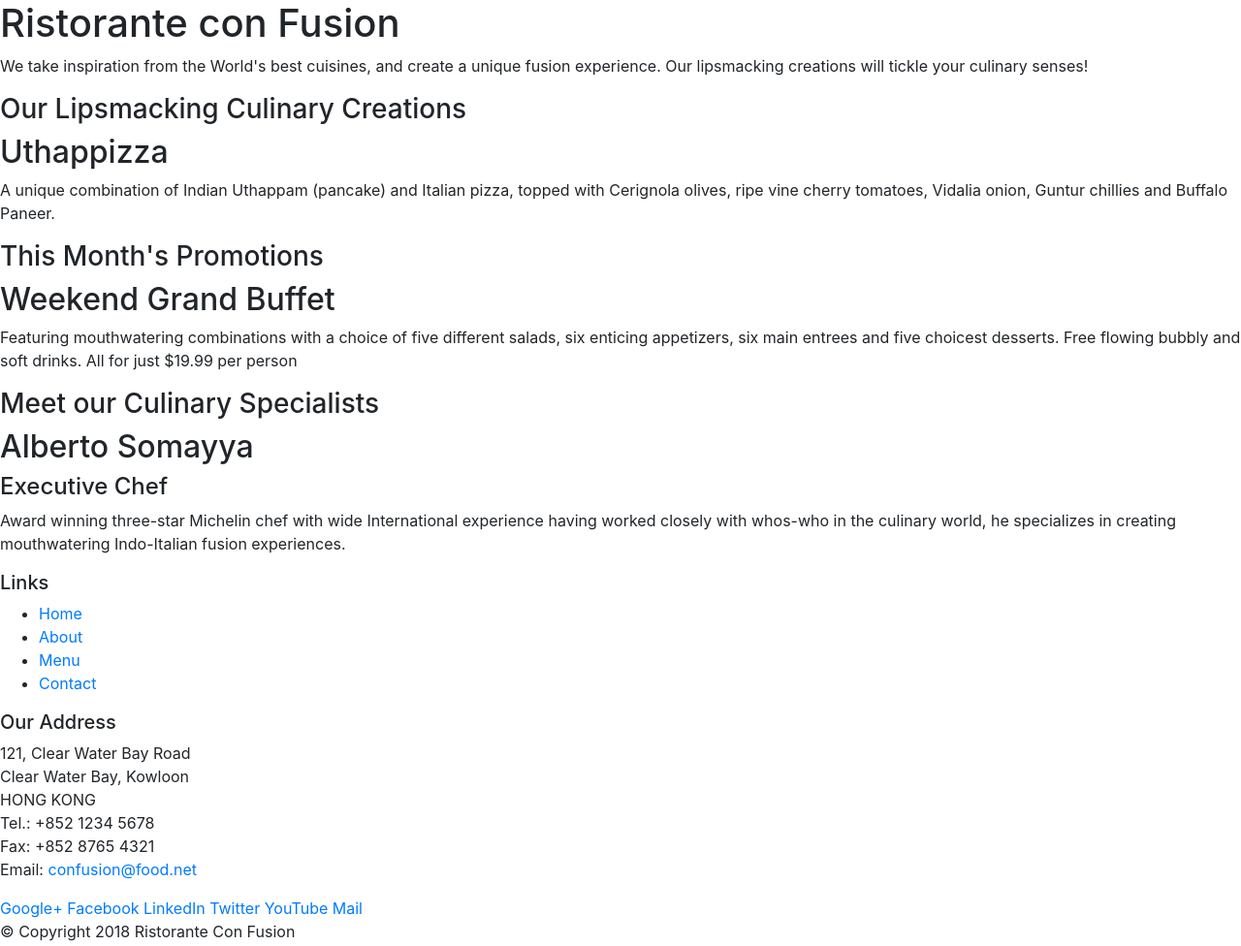
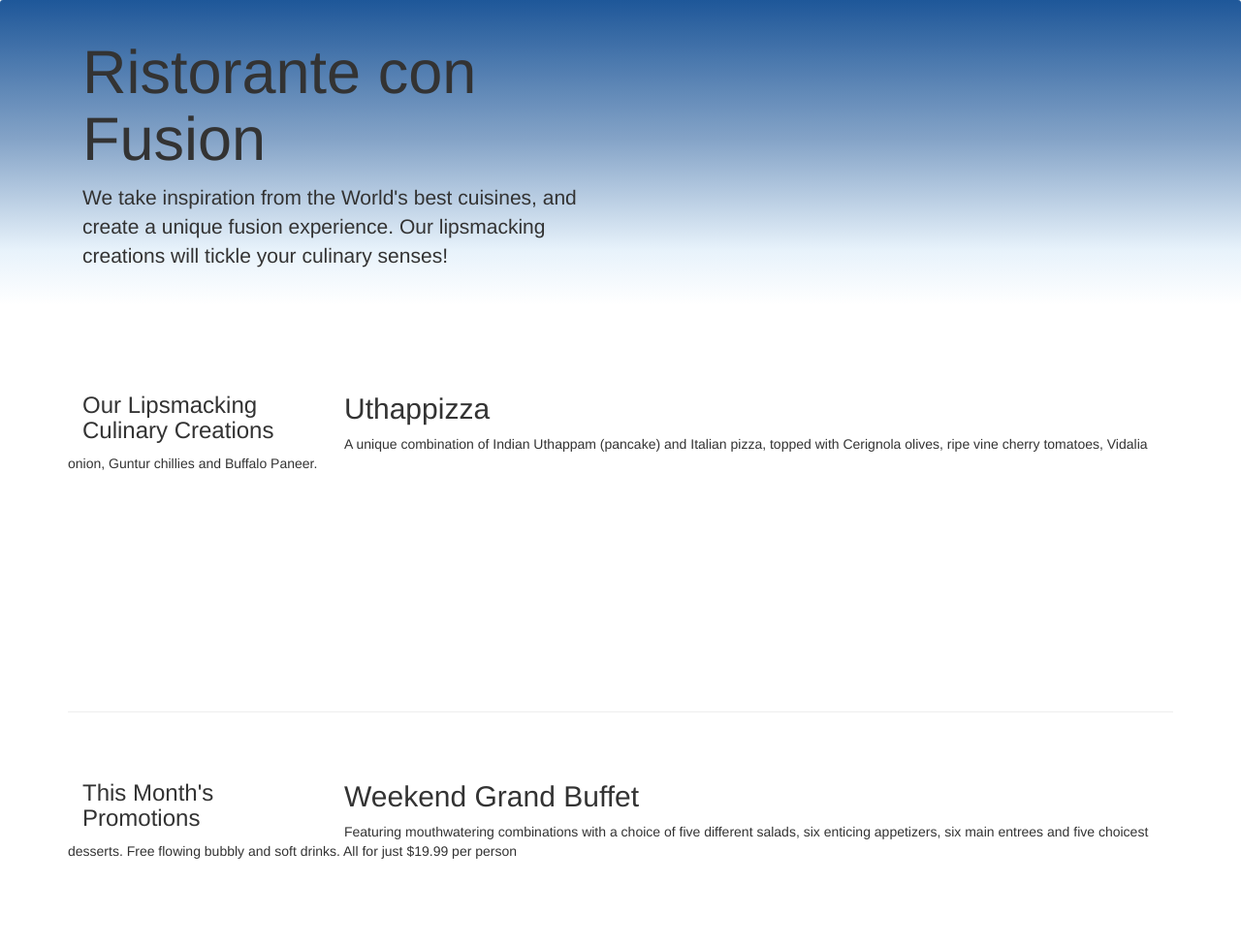
Before and after one commit to aadityas201/bootstrap, a plain HTML site: page index.html in a window 1280 px wide. Shown: the top 976 px of the page at 97% size. Drawn offline with nearby package versions, Linux system fonts and the light colour scheme.

Commit message:
end of 1st week

```diff
--- /dev/null
+++ b/css/styles.css
@@ -0,0 +1,40 @@
+.row-header {
+    margin: 0 auto;
+    padding: 0 auto;
+}
+.row-content {
+    margin: 0 auto;
+    padding: 50px 0;
+    border-bottom: 1px ridge;
+    min-height: 400px;
+}
+
+.footer {
+    background-color: #dbebb1;
+    margin: 0 auto;
+    padding: 20px 0;
+}
+
+.jumbotron {
+
+    padding: 2rem 1rem;
+
+    margin-bottom: 2rem;
+
+    background-color: #e9ecef;
+
+    border-radius: 0.3rem;
+
+
+    background: -moz-linear-gradient(top, rgba(30,87,153,1) 0%, rgba(30,87,153,0.54) 46%, rgba(125,185,232,0.18) 82%, rgba(125,185,232,0) 100%); /* FF3.6-15 */
+
+    background: -webkit-linear-gradient(top, rgba(30,87,153,1) 0%,rgba(30,87,153,0.54) 46%,rgba(125,185,232,0.18) 82%,rgba(125,185,232,0) 100%); /* Chrome10-25,Safari5.1-6 */
+
+    background: linear-gradient(to bottom, rgba(30,87,153,1) 0%,rgba(30,87,153,0.54) 46%,rgba(125,185,232,0.18) 82%,rgba(125,185,232,0) 100%); /* W3C, IE10+, FF16+, Chrome26+, Opera12+, Safari7+ */
+
+}
+.address {
+    font-size: 80%;
+    margin: 0;
+    color: #0f0f0f;
+}
--- a/index.html
+++ b/index.html
@@ -9,71 +9,72 @@
 
     <!-- Bootstrap CSS -->
     <link rel="stylesheet" href="node_modules/bootstrap/dist/css/bootstrap.min.css">
+    <link rel="stylesheet" href="css/styles.css">
     <title>Ristorante Con Fusion</title>
 </head>
 
 <body>
 
-    <header>
-        <div>
-            <div>
-                <div>
+    <header class="jumbotron">
+        <div class="container">
+            <div class="row row-header">
+                <div class="col-12 col-sm-6">
                     <h1>Ristorante con Fusion</h1>
                     <p>We take inspiration from the World's best cuisines, and create a unique fusion experience. Our lipsmacking creations will tickle your culinary senses!</p>
                 </div>
-                <div>
+                <div class="col-12 col-sm-12">
                 </div>
             </div>
         </div>
     </header>
 
-    <div>
-        <div>
-            <div>
+    <div class = "container">
+        <div class="row row-content align-items-center">
+            <div class="col-12 col-sm-4 order-sm-last col-md-3">
                 <h3>Our Lipsmacking Culinary Creations</h3>
             </div>
-            <div>
+            <div class="col col-sm order-sm-first col-md">
                 <h2>Uthappizza</h2>
-                <p>A unique combination of Indian Uthappam (pancake) and Italian pizza, topped with Cerignola olives, ripe vine cherry tomatoes, Vidalia onion, Guntur chillies and Buffalo Paneer.</p>
+                <p class = "d-none d-sm-block">A unique combination of Indian Uthappam (pancake) and Italian pizza, topped with Cerignola olives, ripe vine cherry tomatoes, Vidalia onion, Guntur chillies and Buffalo Paneer.</p>
             </div>
         </div>
 
 
-        <div>
-            <div>
+        <div class="row row-content align-items-center">
+            <div class="col-12 col-sm-4 order-sm-last col-md-3">
                 <h3>This Month's Promotions</h3>
             </div>
-            <div>
+            <div class="col col-sm order-sm-first col-md">
                 <h2>Weekend Grand Buffet</h2>
-                <p>Featuring mouthwatering combinations with a choice of five different salads, six enticing appetizers, six main entrees and five choicest desserts. Free flowing bubbly and soft drinks. All for just $19.99 per person </p>
+                <p class = "d-none d-sm-block">Featuring mouthwatering combinations with a choice of five different salads, six enticing appetizers, six main entrees and five choicest desserts. Free flowing bubbly and soft drinks. All for just $19.99 per person </p>
             </div>
         </div>
 
-        <div>
-            <div>
+        <div class="row row-content align-items-center">
+            <div class="col-12 col-sm-4 order-sm-last col-md-3">
                 <h3>Meet our Culinary Specialists</h3>
             </div>
-            <div>
+            <div class="col col-sm order-sm-first col-md">
                 <h2>Alberto Somayya</h2>
                 <h4>Executive Chef</h4>
-                <p>Award winning three-star Michelin chef with wide International experience having worked closely with whos-who in the culinary world, he specializes in creating mouthwatering Indo-Italian fusion experiences. </p>
+                <p class = "d-none d-sm-block">Award winning three-star Michelin chef with wide International experience having worked closely with whos-who in the culinary world, he specializes in creating mouthwatering Indo-Italian fusion experiences. </p>
             </div>
         </div>
     </div>
 
-    <footer>
-        <div>
-            <div>
-                <div>
+    <footer class="footer">
+        <div class="container">
+            <div class="row">
+                <div class="col-4 offset-1 col-sm-2">
                     <h5>Links</h5>
-                    <ul>
+                    <ul class="list-unstyled">
                         <li><a href="#">Home</a></li>
                         <li><a href="#">About</a></li>
                         <li><a href="#">Menu</a></li>
                         <li><a href="#">Contact</a></li>
                     </ul>
                 </div>
-                <div>
+                <div class="col-7 col-sm-5">
                     <h5>Our Address</h5>
                     <address>
 		              121, Clear Water Bay Road<br>
@@ -84,8 +85,8 @@
 		              Email: <a href="mailto:confusion@food.net">confusion@food.net</a>
 		           </address>
                 </div>
-                <div>
-                    <div>
+                <div class="col-12 col-sm-4 align-self-center">
+                    <div class="text-center">
                         <a href="http://google.com/+">Google+</a>
                         <a href="http://www.facebook.com/profile.php?id=">Facebook</a>
                         <a href="http://www.linkedin.com/in/">LinkedIn</a>
@@ -95,8 +96,8 @@
                     </div>
                 </div>
            </div>
-           <div>
-                <div>
+           <div class="row justify-content-center">
+                <div class="col-auto">
                     <p>© Copyright 2018 Ristorante Con Fusion</p>
                 </div>
            </div>
```
Also changed, not shown: aboutus.html (added, +115 -0 lines).
